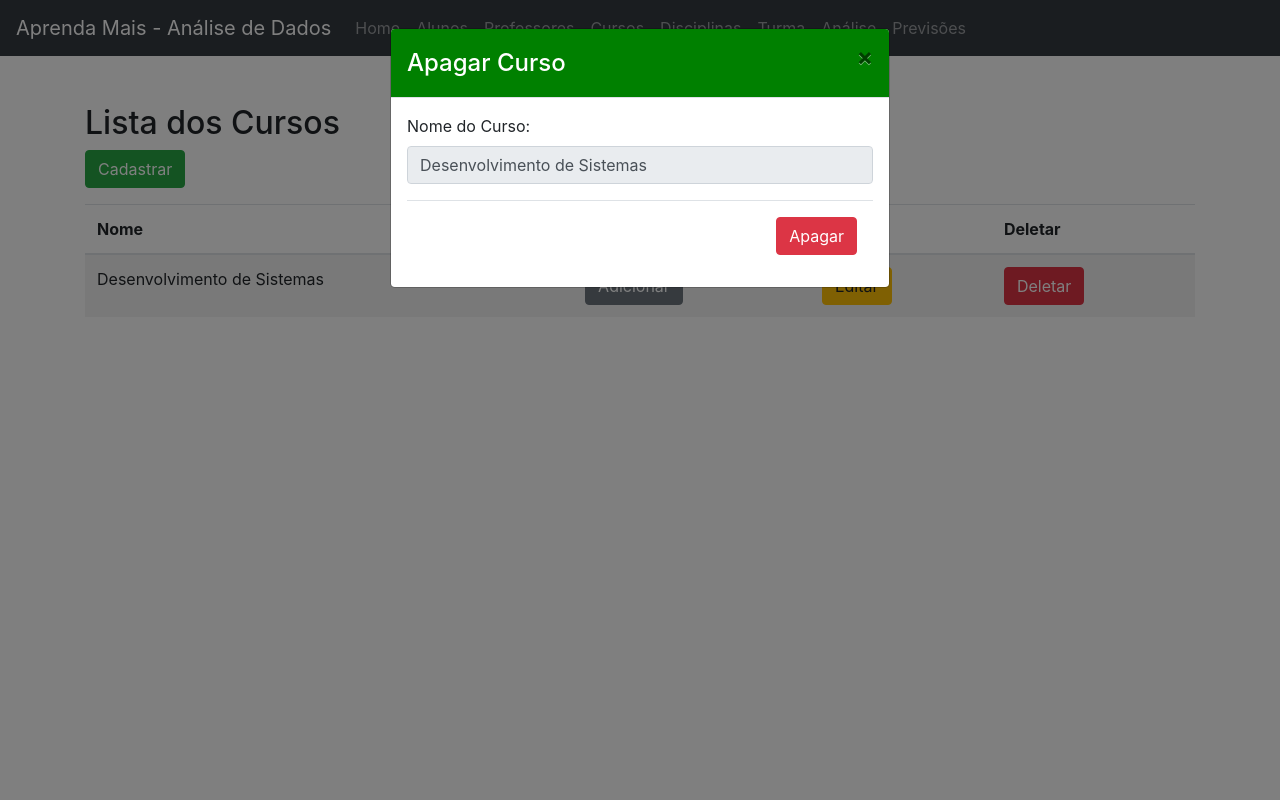
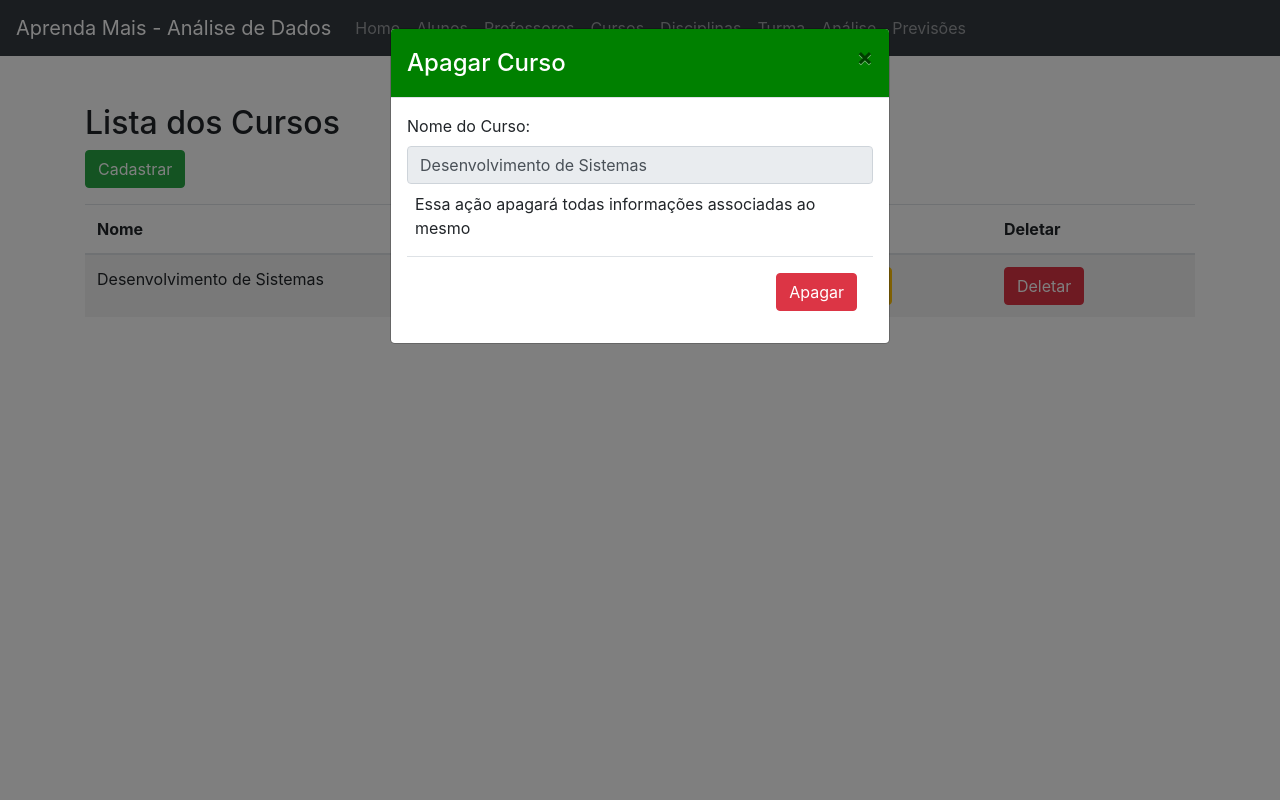
Before and after one commit to LeandroHLL/AprendaMaisPHP, a PHP site: page /Browser/Template/curso.php in a window 1280 px wide, after a click on "Deletar". Run offline with PHP 8.4, Linux system fonts and the light colour scheme; data comes from the database, SQL or seed files in the repository.

Commit message:
Warning Delete

```diff
--- a/Browser/Template/curso.php
+++ b/Browser/Template/curso.php
@@ -144,6 +144,7 @@ if (isset($_GET['message'])) {
             placeholder="informe nome"
             id="recipient-nome"
             name="nome" readOnly>
+            <p class="ml-2 pt-2">Essa ação apagará todas informações associadas ao mesmo</p>
         </div>
         <!-- Modal footer -->
         <div class="modal-footer">
```
